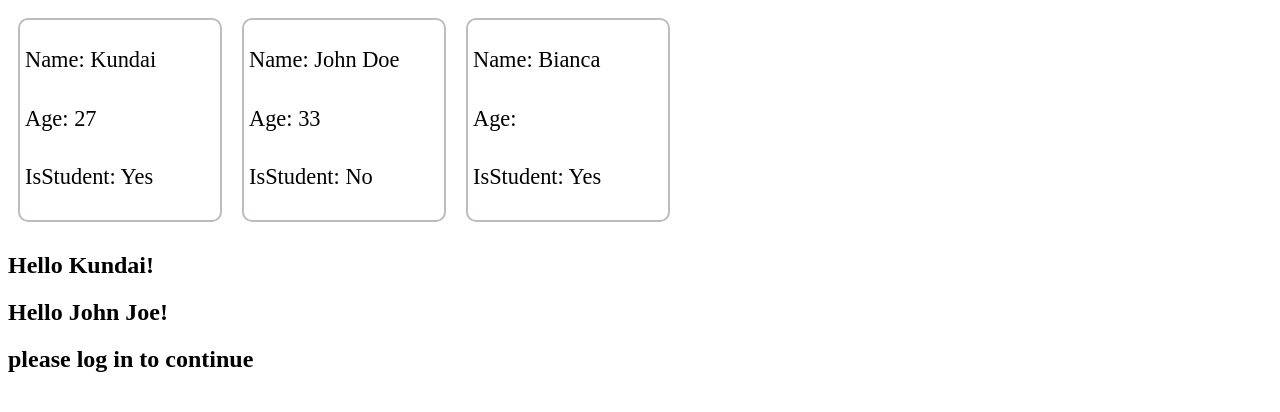
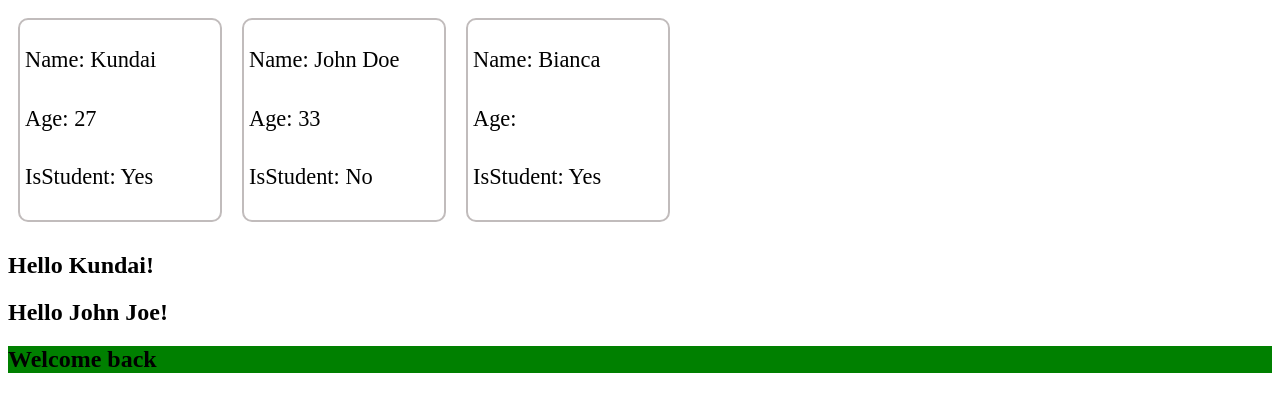
Before and after one commit to datlearner/Practise, a React (Vite) app in the folder props-crendering/: page / in a window 1280 px wide. Shown: the top 412 px of the page. Built offline with nearby package versions, Linux system fonts and the light colour scheme.

Commit message:
starting up with react

```diff
--- a/props-crendering/src/App.jsx
+++ b/props-crendering/src/App.jsx
@@ -10,7 +10,7 @@ function App() {
      <AdminDashboard name="bianca" />
      <Greeting name="Kundai" />
      <Greeting name="John Joe" />
-     <UserStatus isLoggedIn = {false} />
+     <UserStatus isLoggedIn = {true} />
     </>
   )
 }
--- a/props-crendering/src/UserStatus.jsx
+++ b/props-crendering/src/UserStatus.jsx
@@ -19,10 +19,10 @@ function UserStatus(props){
     // eslint-disable-next-line react/prop-types
     const isLoggedIn = props.isLoggedIn;
     if (isLoggedIn){
-        return <h2>Welcome back </h2>
+        return <h2 className="green">Welcome back </h2>
     }
     else{
-        return <h2>please log in to continue</h2>
+        return <h2 className="red">please log in to continue</h2>
     }
 }
 
--- a/props-crendering/src/index.css
+++ b/props-crendering/src/index.css
@@ -12,3 +12,12 @@
   text-transform: capitalize;
   font-size: 1.4rem;
 }
+
+.green{
+  background-color: green;
+}
+
+.red{
+  background-color: red;
+
+}
```
